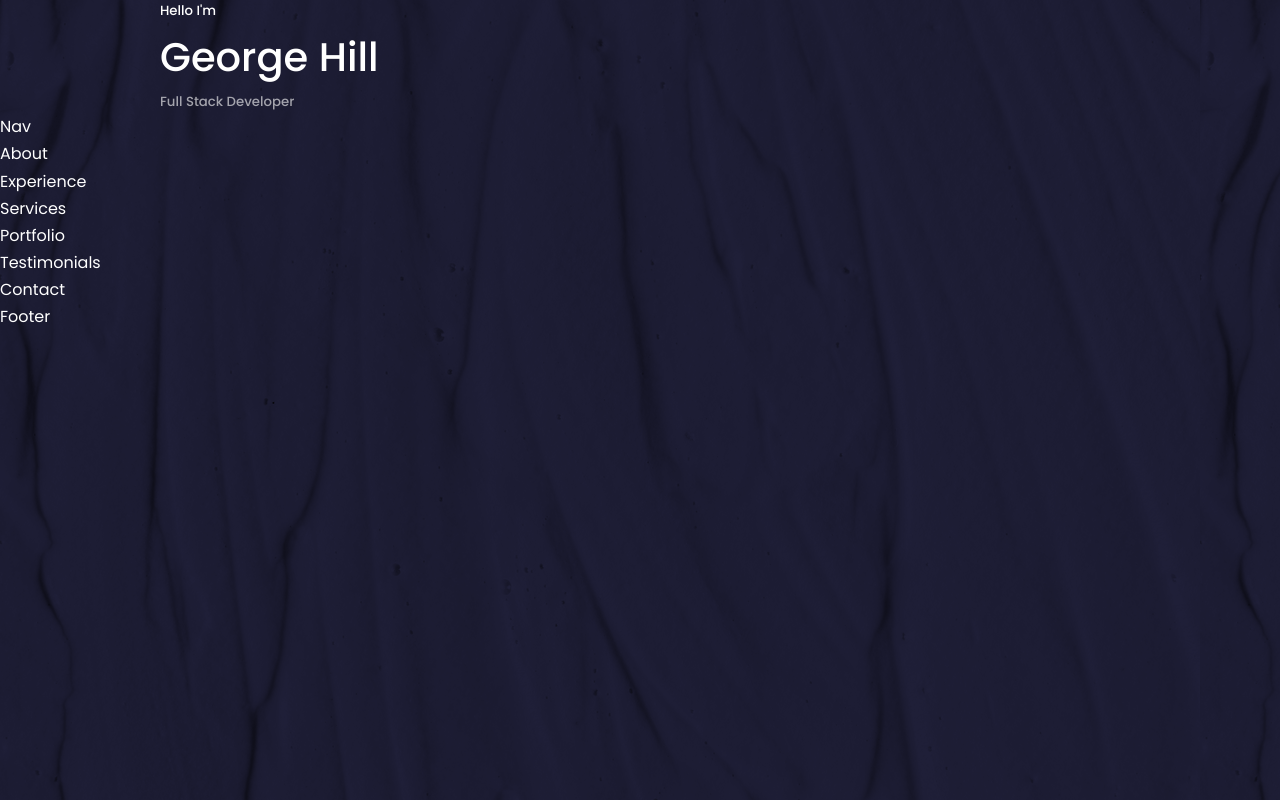
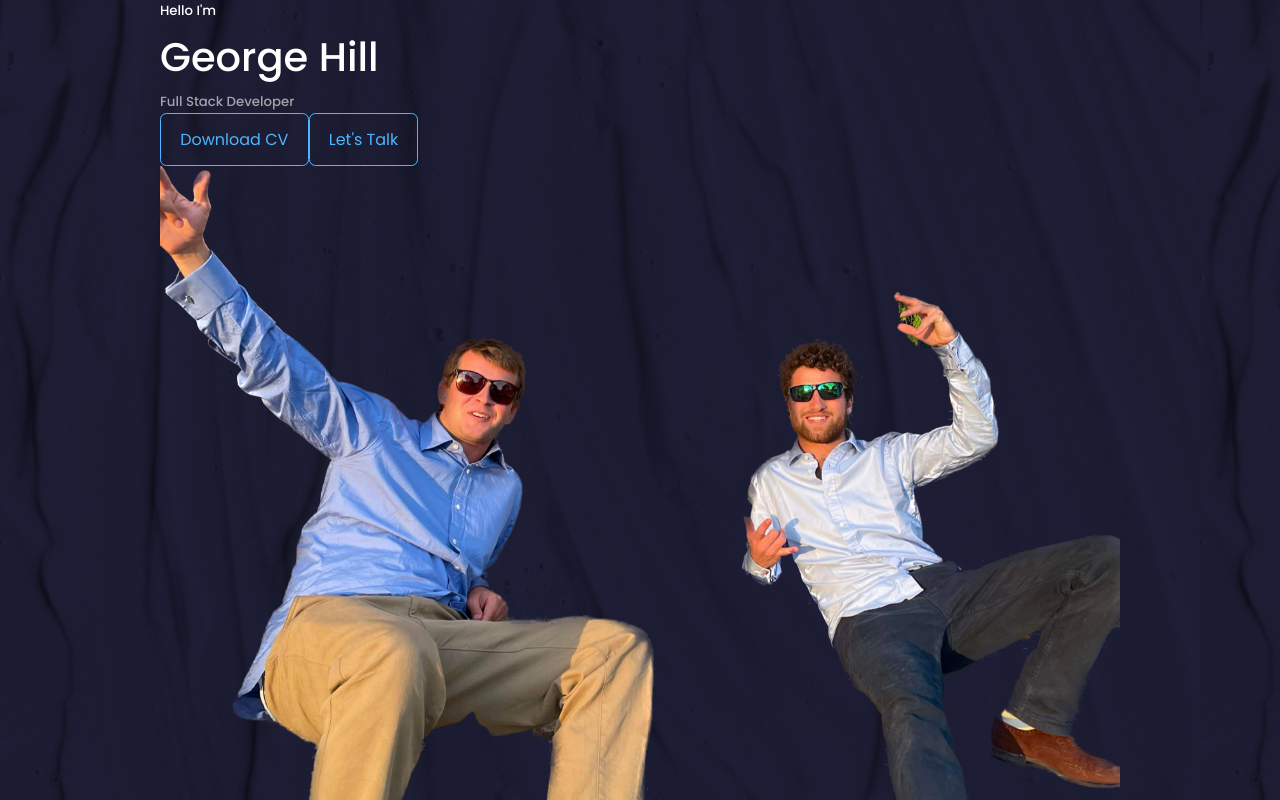
Before and after one commit to georgeophill/Portfolio-Website-React, a React (Create React App) app: page / in a window 1280 px wide. Shown: the top 800 px of the page. Built offline with nearby package versions, Linux system fonts and the light colour scheme.

Commit message:
profile image added and socials

```diff
--- a/package.json
+++ b/package.json
@@ -8,6 +8,7 @@
     "@testing-library/user-event": "^13.5.0",
     "react": "^18.2.0",
     "react-dom": "^18.2.0",
+    "react-icons": "^4.8.0",
     "react-scripts": "5.0.1",
     "web-vitals": "^2.1.4"
   },
--- a/src/components/header/CTA.jsx
+++ b/src/components/header/CTA.jsx
@@ -1,10 +1,11 @@
 import React from 'react'
+import CV from '../../assets/George CV - March 2023 - Software Developer.pdf'
 
 const CTA = () => {
   return (
     <div className='cta'>
-      <a href="">Download CV</a>
-      <a href="#contact">Let's Talk</a>
+      <a href={CV} download className='btn'>Download CV</a>
+      <a href="#contact" className='btn btn.primary'>Let's Talk</a>
     </div>
   )
 }
--- a/src/components/header/Header.jsx
+++ b/src/components/header/Header.jsx
@@ -1,5 +1,7 @@
 import React from 'react'
 import './header.css'
+import CTA from './CTA'
+import ME from '../../assets/image.png'
 
 const header = () => {
   return (
@@ -8,6 +10,13 @@ const header = () => {
       <h5>Hello I'm</h5>
       <h1>George Hill</h1>
       <h5 className="text-light"> Full Stack Developer</h5>
+      <CTA />
+
+      <div className="me">
+        <img src={ME} alt="profile image" />
+      </div>
+
+      <a href="#contact" className='scroll__down'>Scroll Down</a>
     </div>
   </header>
   )
```
Also changed, not shown: src/components/header/headersocials.jsx (added, +13 -0 lines), src/assets/image.png (added), 1 other file (tests, documents, lock files or other folders).
